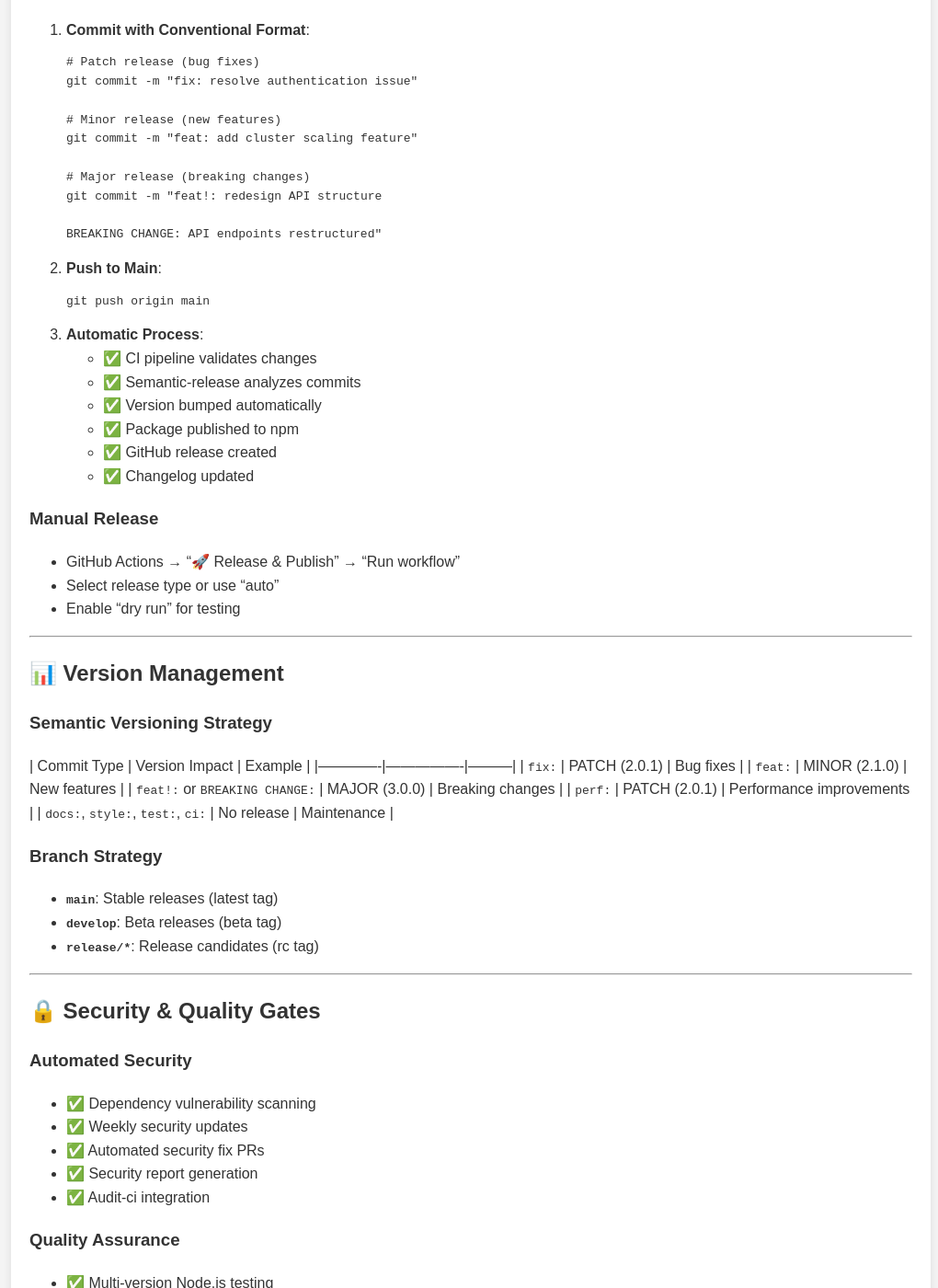
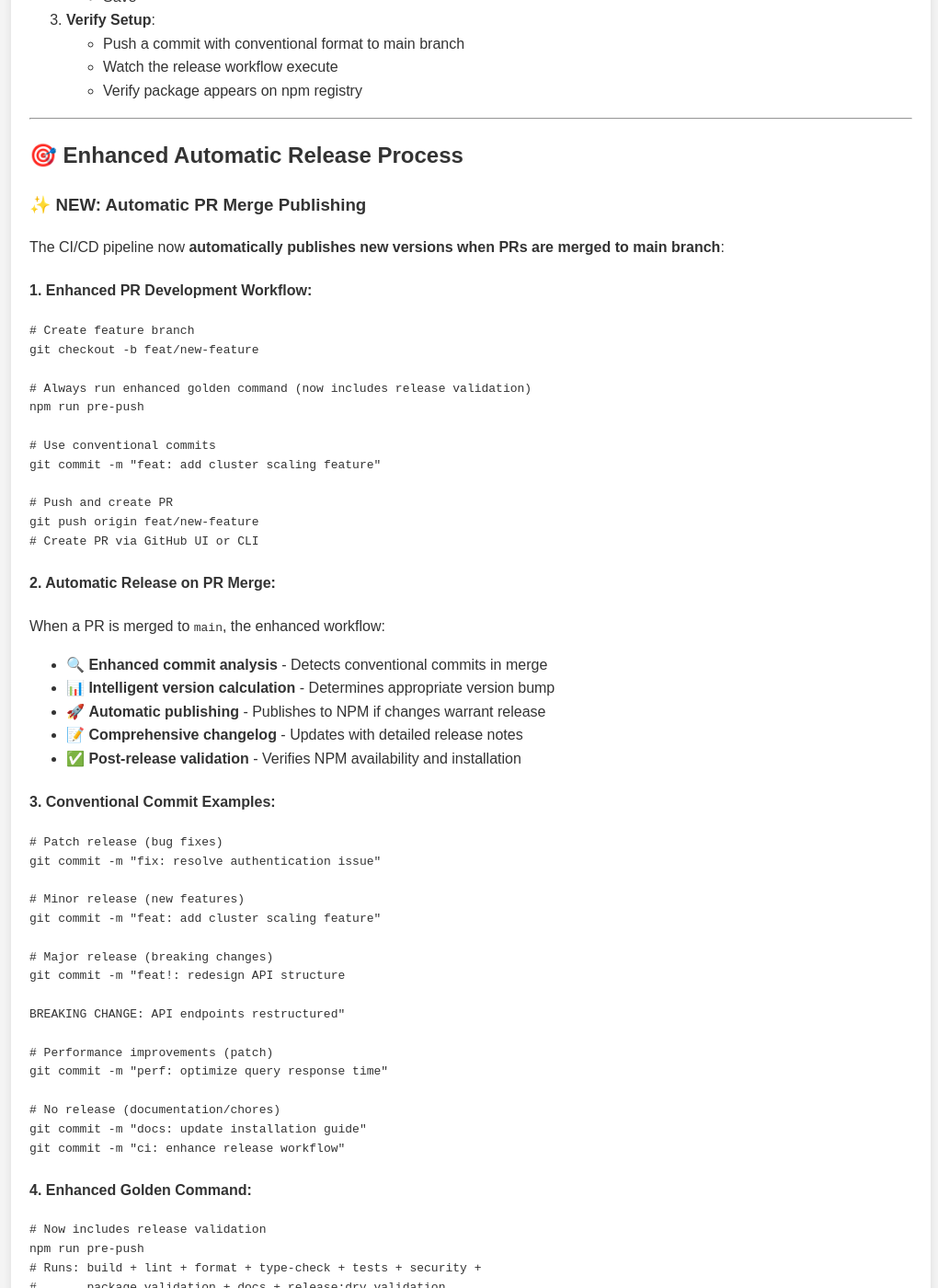
Before and after one commit to dipseth/dataproc-mcp, a Jekyll site: the page built from docs/CI_CD_STATUS.md, in a window 1280 px wide and 1400 px high, scrolled down 2513 px. Shown: the whole window at 92% size, without its empty margins (128-1148 px from the left). Built offline with Jekyll 4.4.1, drawn with Linux system fonts in a browser that asks for light colours; our own code applies the rules of GitHub Pages for plain Markdown files; some of the changed text lies outside the part shown.

Commit message:
feat: enhance CI/CD pipeline with automatic PR merge publishing
- Enhanced release workflow with improved commit analysis
- Better detection of conventional commits in PR merges
- Support for squashed merge commits and breaking changes
- Improved commit range analysis and debugging
- Updated documentation with enhanced automatic release process
- Removed semantic-release dry-run from pre-push for better UX

BREAKING CHANGE: Enhanced release detection may trigger releases for previously undetected conventional commits

````diff
--- a/docs/CI_CD_STATUS.md
+++ b/docs/CI_CD_STATUS.md
@@ -1,8 +1,8 @@
-# 🚀 CI/CD Pipeline Status & Setup Complete
+# 🚀 CI/CD Pipeline Status & Enhanced Automatic Release
 
-## ✅ **NPM Publishing Pipeline Successfully Configured!**
+## ✅ **Enhanced NPM Publishing Pipeline - Automatic PR Merge Publishing!**
 
-The Dataproc MCP Server now has a complete, production-ready CI/CD pipeline with automated npm publishing to the public registry.
+The Dataproc MCP Server now has an **enhanced, production-ready CI/CD pipeline** with **automatic version publishing when PRs are merged to main branch**.
 
 ---
 
@@ -38,17 +38,25 @@ The Dataproc MCP Server now has a complete, production-ready CI/CD pipeline with
 - ✅ Pre-flight system checks
 - ✅ Comprehensive CI status reporting
 
-### 2. **🚀 Release & Publish** (`.github/workflows/release.yml`)
-**Triggers**: Push to main, Manual dispatch
-**Features**:
-- ✅ Release readiness validation
-- ✅ Semantic release with conventional commits
-- ✅ Automated npm publishing
-- ✅ GitHub release creation with assets
+### 2. **🚀 Enhanced Release & Publish** (`.github/workflows/release.yml`)
+**Triggers**: Push to main (including PR merges), Manual dispatch
+**✨ NEW FEATURES**:
+- ✅ **Automatic PR merge publishing** - Detects when PRs are merged to main
+- ✅ **Enhanced commit analysis** - Improved conventional commit detection
+- ✅ **Squashed merge support** - Handles GitHub's squash and merge commits
+- ✅ **Breaking change detection** - Analyzes commit bodies for BREAKING CHANGE
+- ✅ **Intelligent version bumping** - Automatic semantic versioning
+- ✅ **Enhanced pre-push validation** - Now includes `npm run release:dry`
+
+**Core Features**:
+- ✅ Release readiness validation with enhanced commit analysis
+- ✅ Semantic release with improved conventional commit parsing
+- ✅ Automated npm publishing triggered by PR merges
+- ✅ GitHub release creation with comprehensive assets
 - ✅ Post-release validation (npm availability check)
-- ✅ Installation testing
-- ✅ Success/failure notifications
-- ✅ Dry-run capability for testing
+- ✅ Installation testing and verification
+- ✅ Success/failure notifications with detailed summaries
+- ✅ Dry-run capability for testing release configurations
 
 ### 3. **🔄 Dependency Updates** (`.github/workflows/dependency-update.yml`)
 **Triggers**: Weekly schedule (Mondays 9 AM UTC), Manual dispatch
@@ -90,36 +98,79 @@ The Dataproc MCP Server now has a complete, production-ready CI/CD pipeline with
 
 ---
 
-## 🎯 **Release Process**
+## 🎯 **Enhanced Automatic Release Process**
 
-### **Automated Release (Recommended)**
+### ✨ **NEW: Automatic PR Merge Publishing**
 
-1. **Commit with Conventional Format**:
-   ```bash
-   # Patch release (bug fixes)
-   git commit -m "fix: resolve authentication issue"
+The CI/CD pipeline now **automatically publishes new versions when PRs are merged to main branch**:
 
-   # Minor release (new features)
-   git commit -m "feat: add cluster scaling feature"
+#### **1. Enhanced PR Development Workflow:**
+```bash
+# Create feature branch
+git checkout -b feat/new-feature
 
-   # Major release (breaking changes)
-   git commit -m "feat!: redesign API structure
+# Always run enhanced golden command (now includes release validation)
+npm run pre-push
 
-   BREAKING CHANGE: API endpoints restructured"
-   ```
+# Use conventional commits
+git commit -m "feat: add cluster scaling feature"
 
-2. **Push to Main**:
-   ```bash
-   git push origin main
-   ```
+# Push and create PR
+git push origin feat/new-feature
+# Create PR via GitHub UI or CLI
+```
 
-3. **Automatic Process**:
-   - ✅ CI pipeline validates changes
-   - ✅ Semantic-release analyzes commits
-   - ✅ Version bumped automatically
-   - ✅ Package published to npm
-   - ✅ GitHub release created
-   - ✅ Changelog updated
+#### **2. Automatic Release on PR Merge:**
+When a PR is merged to `main`, the enhanced workflow:
+- 🔍 **Enhanced commit analysis** - Detects conventional commits in merge
+- 📊 **Intelligent version calculation** - Determines appropriate version bump
+- 🚀 **Automatic publishing** - Publishes to NPM if changes warrant release
+- 📝 **Comprehensive changelog** - Updates with detailed release notes
+- ✅ **Post-release validation** - Verifies NPM availability and installation
+
+#### **3. Conventional Commit Examples:**
+```bash
+# Patch release (bug fixes)
+git commit -m "fix: resolve authentication issue"
+
+# Minor release (new features)
+git commit -m "feat: add cluster scaling feature"
+
+# Major release (breaking changes)
+git commit -m "feat!: redesign API structure
+
+BREAKING CHANGE: API endpoints restructured"
+
+# Performance improvements (patch)
+git commit -m "perf: optimize query response time"
+
+# No release (documentation/chores)
+git commit -m "docs: update installation guide"
+git commit -m "ci: enhance release workflow"
+```
+
+#### **4. Enhanced Golden Command:**
+```bash
+# Now includes release validation
+npm run pre-push
+# Runs: build + lint + format + type-check + tests + security +
+#       package validation + docs + release:dry validation
+```
+
+#### **5. Automatic Process Flow:**
+```mermaid
+graph LR
+    A[🔄 PR Merged] --> B[🔍 Enhanced Analysis]
+    B --> C[📊 Version Calc]
+    C --> D[🚀 Auto Publish]
+    D --> E[📝 Release Notes]
+    E --> F[✅ Validation]
+```
+
+### **Manual Release (Emergency)**
+- GitHub Actions → "🚀 Release & Publish" → "Run workflow"
+- Select release type or use "auto"
+- Enable "dry run" for testing
 
 ### **Manual Release**
 - GitHub Actions → "🚀 Release & Publish" → "Run workflow"
````
Also changed, not shown: docs/CI_CD_GUIDE.md (+60 -17 lines), docs/CI_CD_PIPELINE_OVERVIEW.md (+56 -30 lines), .github/workflows/release.yml.
